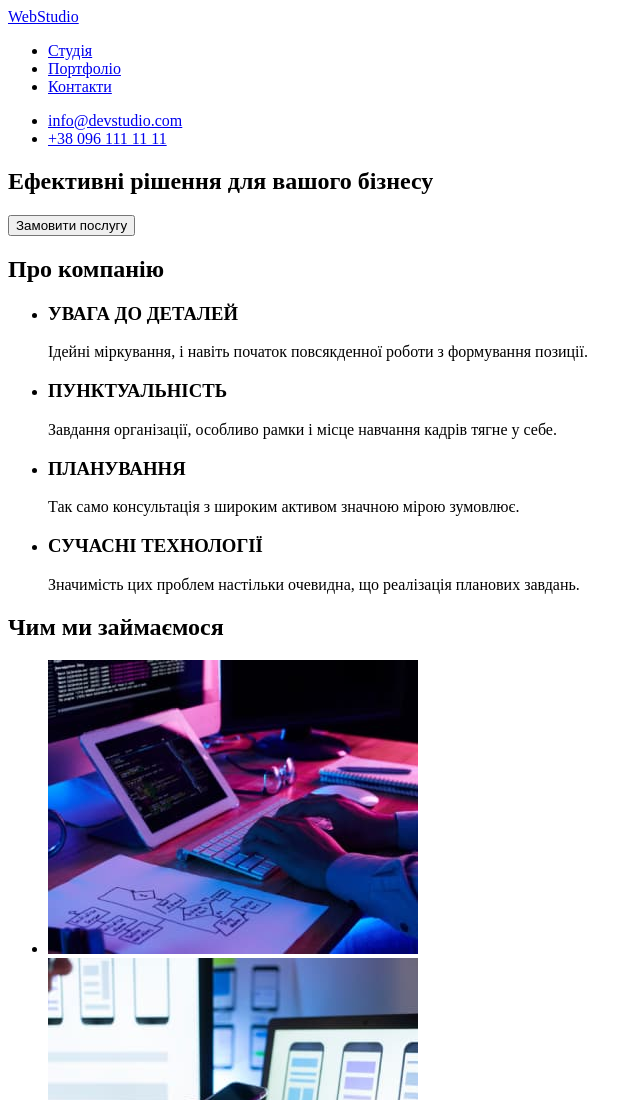
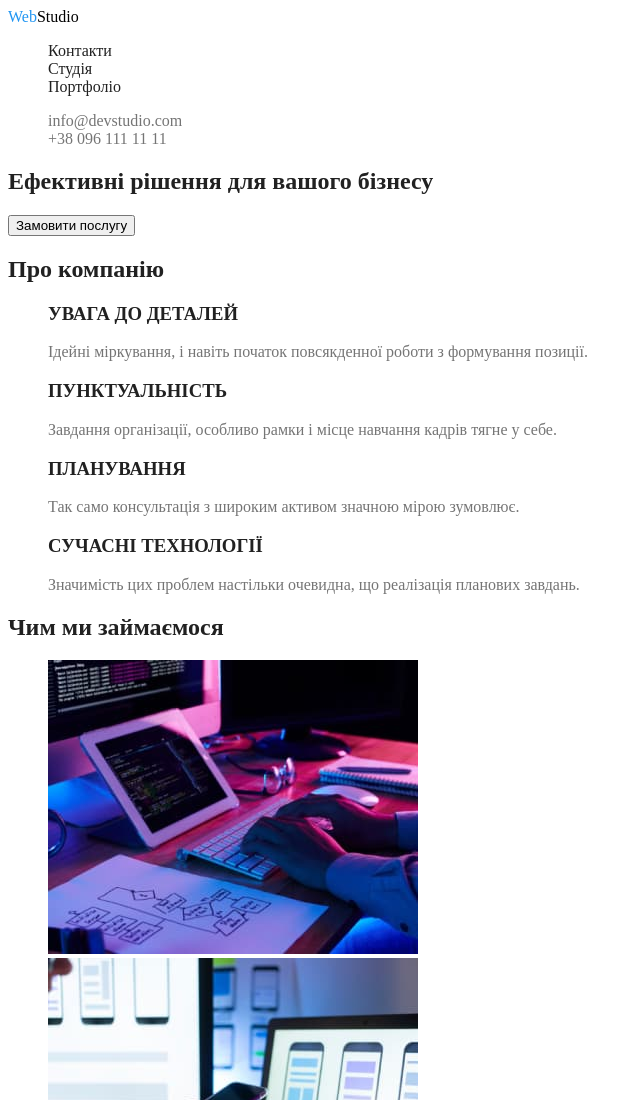
Before and after one commit to Vasiliy8P/goit-markup-hw-02, a plain HTML site: page index.html in a window 1280 px wide. Shown: the top 1100 px of the page, without its empty margins (0-640 px from the left). Drawn offline with Linux system fonts and the light colour scheme.

Commit message:
Додає файл стилів, наповнює стилями кольору шрифтів header

```diff
--- a/css/styles.css
+++ b/css/styles.css
@@ -0,0 +1,61 @@
+:root {
+
+}
+
+/* цвет основного текста #212121 */
+/* вторичный цвет текста #757575 */
+/* белый #FFFFFF */
+/* цвет акцент #2196F3 */
+/* вторичный цвет фона #F5F4FA */
+
+body {
+    color: #212121;
+    background-color: #FFFFFF;
+}
+
+a {
+    text-decoration: none;
+}
+.list {
+    list-style: none;
+}
+
+/* Logo */
+
+.logo, .part-logo {
+    color: #000000;
+}
+.part-logo {
+    color: #2196F3;
+}
+
+/* site-navigation */
+
+.site-nav .link {
+    color: #212121;
+}
+
+.site-nav .link:hover,
+.site-nav .link:focus {
+    color: #2196F3;
+}
+
+/* contacts-header */
+
+.contacts-header a {
+    color: #757575;
+}
+
+.contacts-header a:hover,
+.contacts-header a:focus {
+    color: #2196F3;
+}
+
+/* hero */
+
+
+/* sections about company */
+
+.section-text {
+    color: #757575;
+}
--- a/index.html
+++ b/index.html
@@ -9,59 +9,60 @@
     <link rel="stylesheet" href="./css/styles.css" />
 </head>
 
-<body>
+<body class="page">
     <!--Шапка проекту-->
     <header>
         <nav>
-            <a href="./index.html">WebStudio</a>
-            <ul>
-                <li><a href="#">Студія</a></li>
-                <li><a href="#">Портфоліо</a></li>
-                <li><a href="#">Контакти</a></li>
+            <a class="logo" href="./index.html" lang="en">
+                <span class="part-logo">Web</span>Studio</a>
+            <ul class="list site-nav">
+                <li><a class="link" href="#">Контакти</a></li>
+                <li><a class="link" href="#">Студія</a></li>
+                <li><a class="link" href="#">Портфоліо</a></li>
             </ul>
         </nav>
-        <ul>
-            <li><a href="mailto:info@devstudio.com">info@devstudio.com</a></li>
-            <li><a href="tel:+380961111111">+38 096 111 11 11</a></li>
+        <ul class="list contacts-header">
+            <li><a class="contacts-link" href="mailto:info@devstudio.com">info@devstudio.com</a></li>
+            <li><a class="contacts-link" href="tel:+380961111111">+38 096 111 11 11</a></li>
         </ul>
     </header>
     <!--Основна частина проекту-->
     <main>
         <!--Секція 1 герой-->
-        <section>
-            <h1>Ефективні рішення для вашого бізнесу</h1>
+        <section class="hero">
+            <h1 class="hero-title">Ефективні рішення для вашого бізнесу</h1>
             <button type="button">Замовити послугу</button>
         </section>
         <!--Секція 2 про компанію-->
-        <section>
+        <section class="section">
             <h2>Про компанію</h2>
-            <ul>
+            <ul class="list">
                 <li>
                     <h3>УВАГА ДО ДЕТАЛЕЙ</h3>
-                    <p>Ідейні міркування, і навіть початок повсякденної
+                    <p class="section-text">Ідейні міркування, і навіть початок повсякденної
                         роботи з формування позиції.</p>
                 </li>
                 <li>
                     <h3>ПУНКТУАЛЬНІСТЬ</h3>
-                    <p>Завдання організації, особливо рамки і місце
+                    <p class="section-text">Завдання організації, особливо рамки і місце
                         навчання кадрів тягне у себе.</p>
                 </li>
                 <li>
                     <h3>ПЛАНУВАННЯ</h3>
-                    <p>Так само консультація з широким активом значною
+                    <p class="section-text">Так само консультація з широким активом значною
                         мірою зумовлює.</p>
                 </li>
                 <li>
                     <h3>СУЧАСНІ ТЕХНОЛОГІЇ</h3>
-                    <p>Значимість цих проблем настільки очевидна, що реалізація
+                    <p class="section-text">Значимість цих проблем настільки очевидна, що реалізація
                         планових завдань.</p>
                 </li>
             </ul>
         </section>
         <!--Секція 3 чим займається компанія-->
-        <section>
-            <h2>Чим ми займаємося</h2>
-            <ul>
+        <section class="section">
+            <h2 class="section-title">Чим ми займаємося</h2>
+            <ul class="list">
                 <li>
                     <img
                     src="./images/box_1.jpg"
@@ -83,9 +84,9 @@
             </ul>
         </section>
         <!--Секція 4 команда компанії-->
-        <section>
-            <h2>Наша команда</h2>
-            <ul>
+        <section class="section">
+            <h2 class="section-title">Наша команда</h2>
+            <ul class="list">
                 <li>
                     <img
                     src="./images/img_igor_1.jpg"
@@ -125,7 +126,7 @@
     <footer>
         <a href="/">WebStudio</a>
         <address>
-            <ul>
+            <ul class="list">
                 <li><a
                     href="https://goo.gl/maps/CPtrU1FHBa2aNyZL9"
                     target="_blank"
```
